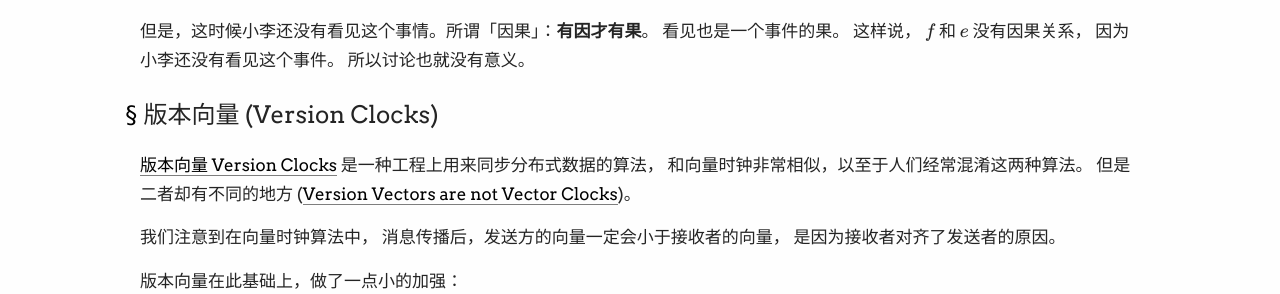
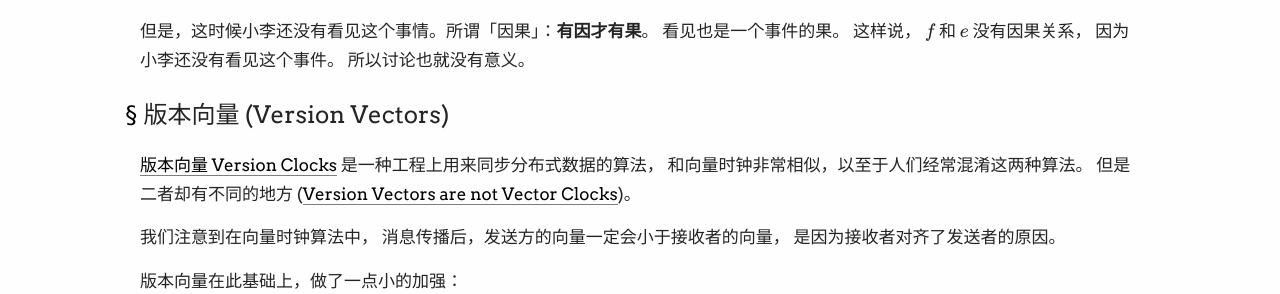
Before and after one commit to gfphoto/writings.sh, a Jekyll site: the page built from _posts/2019-08-10-logical-clocks.md, in a window 1280 px wide and 900 px high, scrolled down 15801 px. Shown: the part 160-454 px from the top of the window. Built offline with Jekyll 4.4.1, drawn with Linux system fonts in a browser that asks for light colours; some web fonts are replaced; formulas are drawn with MathJax 3; comment, search, counter and statistics services are not loaded.

Commit message:
Fix english translation for Version_vector

```diff
--- a/_posts/2019-08-10-logical-clocks.md
+++ b/_posts/2019-08-10-logical-clocks.md
@@ -448,7 +448,7 @@ $VC_{a} < VC_{b} < VC_{c} < VC_{d} < VC_{e}$， 显然可以确定 $a \rightarro
 但是，这时候小李还没有看见这个事情。所谓「因果」：**有因才有果**。  看见也是一个事件的果。
 这样说， $f$ 和 $e$ 没有因果关系， 因为小李还没有看见这个事件。 所以讨论也就没有意义。
 
-### 版本向量 (Version Clocks)
+### 版本向量 (Version Vectors)
 
 [版本向量 Version Clocks](https://en.wikipedia.org/wiki/Version_vector)
 是一种工程上用来同步分布式数据的算法，
```
